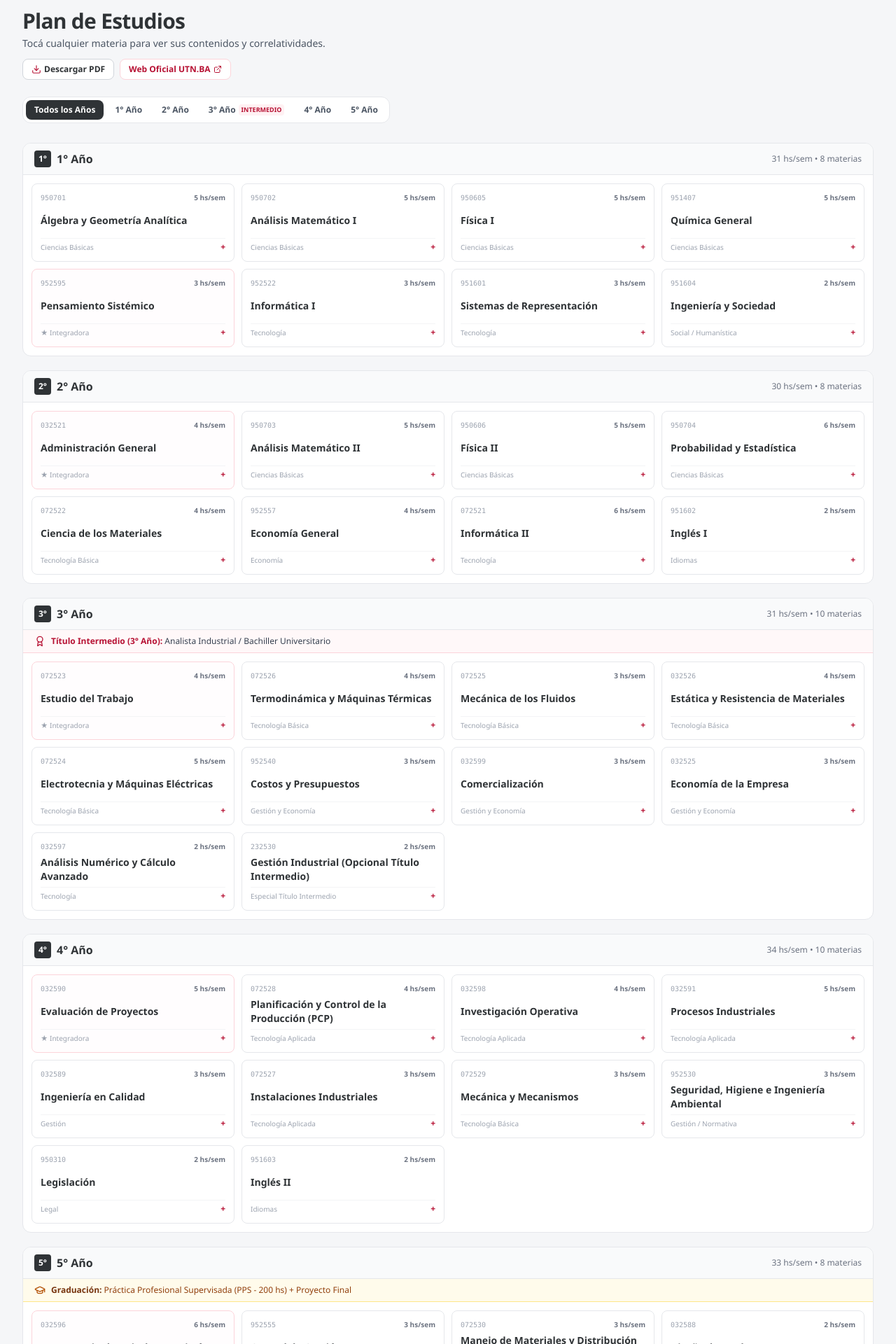
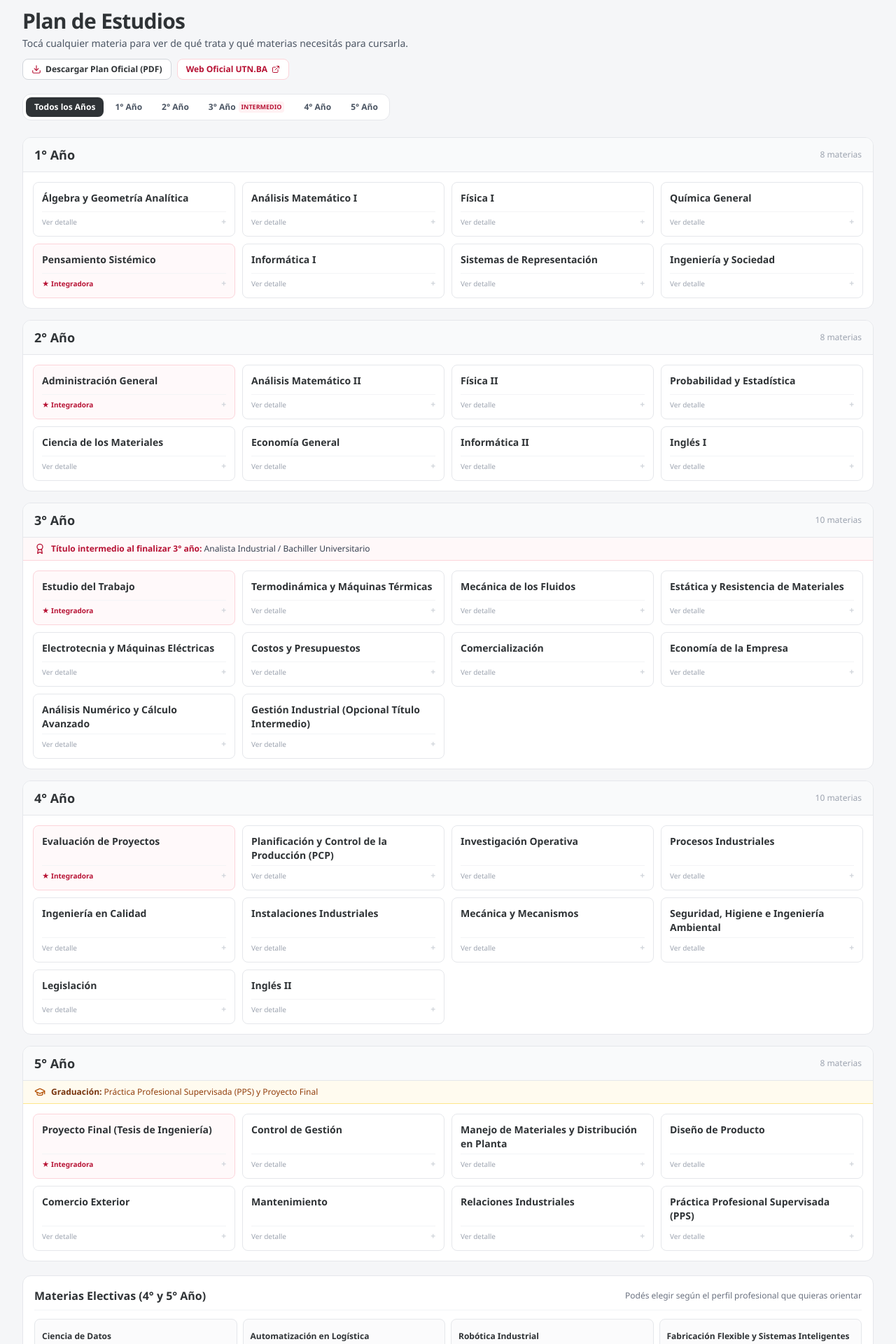
Before and after one commit to manutorres413-tech/ingenieria-industrial-utnba, a React (Vite) app: page / in a window 1280 px wide. Shown: the part 540-2460 px from the top of the page at 70% size. Built offline with nearby package versions, Linux system fonts and the light colour scheme.

Commit message:
Refactor study plan: clean year titles, compact cards focused on subject names, streamlined modal

```diff
--- a/src/App.jsx
+++ b/src/App.jsx
@@ -30,7 +30,7 @@ function App() {
           className="bg-[#2F3336] text-white px-3.5 py-2.5 rounded-full shadow-lg text-xs font-bold flex items-center space-x-1.5 border border-white/20"
         >
           <BookOpen className="w-3.5 h-3.5 text-[#B71234]" />
-          <span>Plan I23</span>
+          <span>Plan</span>
         </a>
         <a
           href="https://frba.utn.edu.ar/ingreso/ingenieria-industrial/"
--- a/src/components/Footer.jsx
+++ b/src/components/Footer.jsx
@@ -114,7 +114,7 @@ export default function Footer() {
                   download
                   className="hover:text-white transition-colors flex items-center space-x-1"
                 >
-                  <span>Descargar Plan I23 (PDF Oficial)</span>
+                  <span>Descargar Plan de Estudios (PDF)</span>
                   <FileText className="w-3 h-3 text-gray-500" />
                 </a>
               </li>
--- a/src/components/Navbar.jsx
+++ b/src/components/Navbar.jsx
@@ -36,10 +36,7 @@ export default function Navbar() {
           {/* Desktop Navigation Links */}
           <nav className="hidden lg:flex items-center space-x-7 text-sm font-medium text-[#2F3336]">
             <a href="#plan-estudios" className="flex items-center space-x-1 hover:text-[#B71234] transition-colors">
-              <span>Plan de Estudios (I23)</span>
-              <span className="bg-[#FFF1F3] text-[#B71234] text-[10px] font-bold px-1.5 py-0.5 rounded-full">
-                Vigente
-              </span>
+              <span>Plan de Estudios</span>
             </a>
             <a href="#perfil" className="hover:text-[#B71234] transition-colors">
               Salida Laboral
@@ -103,7 +100,7 @@ export default function Navbar() {
             onClick={() => setMobileMenuOpen(false)}
             className="block py-2 text-base font-medium text-gray-700 hover:text-[#B71234]"
           >
-            Plan de Estudios Escalonado (I23)
+            Plan de Estudios
           </a>
           <a
             href="#perfil"
--- a/src/components/SteppedStudyPlan.jsx
+++ b/src/components/SteppedStudyPlan.jsx
@@ -11,32 +11,32 @@ export default function SteppedStudyPlan() {
   );
 
   return (
-    <section id="plan-estudios" className="py-10 bg-[#F5F6F8]">
+    <section id="plan-estudios" className="py-8 sm:py-10 bg-[#F5F6F8]">
       <div className="max-w-7xl mx-auto px-4 sm:px-6 lg:px-8">
 
-        {/* Title */}
-        <div className="max-w-3xl mb-6 text-left">
+        {/* Encabezado */}
+        <div className="max-w-3xl mb-5 text-left">
           <h2 className="text-2xl sm:text-3xl font-black text-[#2F3336] tracking-tight">
             Plan de Estudios
           </h2>
           <p className="mt-1 text-xs sm:text-sm text-gray-600">
-            Tocá cualquier materia para ver sus contenidos y correlatividades.
+            Tocá cualquier materia para ver de qué trata y qué materias necesitás para cursarla.
           </p>
 
           <div className="mt-3 flex flex-wrap items-center gap-2 no-print">
             <a
               href="./PLAN_I23_Ingenieria_Industrial_UTNBA.pdf"
               download
-              className="inline-flex items-center space-x-1 px-3 py-1.5 rounded-lg text-xs font-semibold text-[#2F3336] bg-white hover:bg-gray-100 border border-gray-300 shadow-2xs transition-colors"
+              className="inline-flex items-center space-x-1.5 px-3 py-1.5 rounded-lg text-xs font-semibold text-[#2F3336] bg-white hover:bg-gray-100 border border-gray-300 shadow-2xs transition-colors"
             >
               <Download className="w-3.5 h-3.5 text-[#B71234]" />
-              <span>Descargar PDF</span>
+              <span>Descargar Plan Oficial (PDF)</span>
             </a>
             <a
               href="https://frba.utn.edu.ar/ingreso/ingenieria-industrial/"
               target="_blank"
               rel="noopener noreferrer"
-              className="inline-flex items-center space-x-1 px-3 py-1.5 rounded-lg text-xs font-semibold text-[#B71234] bg-white hover:bg-[#FFF1F3] border border-[#FCD4DA] transition-colors"
+              className="inline-flex items-center space-x-1.5 px-3 py-1.5 rounded-lg text-xs font-semibold text-[#B71234] bg-white hover:bg-[#FFF1F3] border border-[#FCD4DA] transition-colors"
             >
               <span>Web Oficial UTN.BA</span>
               <ExternalLink className="w-3 h-3" />
@@ -44,8 +44,8 @@ export default function SteppedStudyPlan() {
           </div>
         </div>
 
-        {/* Year Filter Tabs */}
-        <div className="mb-6 no-print overflow-x-auto pb-1 scrollbar-none">
+        {/* Filtros rápidos por año */}
+        <div className="mb-5 no-print overflow-x-auto pb-1 scrollbar-none">
           <div className="bg-white p-1 rounded-xl border border-gray-200 inline-flex items-center gap-1 min-w-full sm:min-w-0 justify-start sm:justify-center">
             <button
               onClick={() => setSelectedNivel('all')}
@@ -79,53 +79,47 @@ export default function SteppedStudyPlan() {
           </div>
         </div>
 
-        {/* Years & Subjects */}
-        <div className="space-y-5">
+        {/* Cuadrados por Año y Materias */}
+        <div className="space-y-4">
           {filteredPlan.map((level) => (
             <div
               key={level.nivel}
               className="bg-white rounded-xl border border-gray-200 shadow-2xs overflow-hidden"
             >
-              {/* Clean Year Bar */}
-              <div className="px-4 py-2.5 bg-gray-50 border-b border-gray-200 flex items-center justify-between text-left">
-                <div className="flex items-center space-x-2">
-                  <span className="w-6 h-6 rounded bg-[#2F3336] text-white flex items-center justify-center font-bold text-xs">
-                    {level.nivel}°
-                  </span>
-                  <h3 className="text-sm sm:text-base font-bold text-[#2F3336]">
-                    {level.anio}
-                  </h3>
-                </div>
-
-                <div className="text-xs text-gray-500 font-medium">
-                  {level.horasSemanales} hs/sem • {level.materias.length} materias
-                </div>
+              {/* Encabezado del Año: Limpio, sin números duplicados ni badges negros */}
+              <div className="px-4 py-2.5 bg-gray-50/90 border-b border-gray-200 flex items-center justify-between text-left">
+                <h3 className="text-base sm:text-lg font-bold text-[#2F3336]">
+                  {level.anio}
+                </h3>
+                <span className="text-xs text-gray-400 font-medium">
+                  {level.materias.length} materias
+                </span>
               </div>
 
-              {/* Hito 3° Año */}
+              {/* Hito 3° Año (Título Intermedio) */}
               {level.hitoTituloIntermedio && (
                 <div className="bg-[#FFF8F9] border-b border-[#FCD4DA] px-4 py-2 flex items-center space-x-2 text-left text-xs">
                   <Award className="w-4 h-4 text-[#B71234] shrink-0" />
                   <div>
-                    <strong className="text-[#B71234]">Título Intermedio (3° Año):</strong>{' '}
+                    <strong className="text-[#B71234]">Título intermedio al finalizar 3° año:</strong>{' '}
                     <span className="text-gray-700">Analista Industrial / Bachiller Universitario</span>
                   </div>
                 </div>
               )}
 
-              {/* Hito 5° Año */}
+              {/* Hito 5° Año (Graduación) */}
               {level.nivel === 5 && (
-                <div className="bg-amber-50 border-b border-amber-200 px-4 py-2 flex items-center space-x-2 text-left text-xs">
+                <div className="bg-amber-50/80 border-b border-amber-200 px-4 py-2 flex items-center space-x-2 text-left text-xs">
                   <GraduationCap className="w-4 h-4 text-amber-700 shrink-0" />
                   <div>
                     <strong className="text-amber-900">Graduación:</strong>{' '}
-                    <span className="text-amber-800">Práctica Profesional Supervisada (PPS - 200 hs) + Proyecto Final</span>
+                    <span className="text-amber-800">Práctica Profesional Supervisada (PPS) y Proyecto Final</span>
                   </div>
                 </div>
               )}
 
-              {/* CUADRADOS COMPACTOS */}
-              <div className="p-3 grid grid-cols-2 sm:grid-cols-3 md:grid-cols-4 gap-2 sm:gap-2.5">
+              {/* Cuadrícula compacta de materias */}
+              <div className="p-3 sm:p-3.5 grid grid-cols-2 sm:grid-cols-3 md:grid-cols-4 gap-2 sm:gap-2.5">
                 {level.materias.map((mat) => {
                   const isIntegradora = mat.tipo.includes('Integradora');
 
@@ -133,29 +127,29 @@ export default function SteppedStudyPlan() {
                     <button
                       key={mat.codigo}
                       onClick={() => setActiveMateria(mat)}
-                      className={`text-left p-2.5 sm:p-3 rounded-lg border transition-all duration-150 flex flex-col justify-between h-24 sm:h-28 active:scale-98 ${
+                      className={`text-left p-2.5 sm:p-3 rounded-lg border transition-all duration-150 flex flex-col justify-between min-h-[70px] sm:min-h-[78px] active:scale-98 group cursor-pointer ${
                         isIntegradora
-                          ? 'border-[#FCD4DA] bg-[#FFFDFE] hover:border-[#B71234]'
-                          : 'border-gray-200 bg-white hover:border-gray-400 hover:shadow-xs'
+                          ? 'border-[#FCD4DA] bg-[#FFF9FA] hover:border-[#B71234] hover:shadow-xs'
+                          : 'border-gray-200 bg-white hover:border-gray-300 hover:bg-gray-50/70 hover:shadow-xs'
                       }`}
                     >
-                      {/* Top Code & Hours */}
-                      <div className="flex items-center justify-between w-full text-[10px] text-gray-500">
-                        <span className="font-mono text-gray-400">{mat.codigo}</span>
-                        <span className="font-semibold">{mat.horas}</span>
-                      </div>
+                      {/* Nombre de la materia bien visible y legible */}
+                      <span className="text-xs sm:text-sm font-semibold text-[#2F3336] leading-snug group-hover:text-[#B71234] transition-colors">
+                        {mat.nombre}
+                      </span>
 
-                      {/* Subject Name */}
-                      <div className="text-xs sm:text-sm font-bold text-[#2F3336] leading-snug line-clamp-2 my-1">
-                        {mat.nombre}
-                      </div>
-
-                      {/* Bottom Category */}
-                      <div className="flex items-center justify-between w-full pt-1 border-t border-gray-100 text-[10px]">
-                        <span className="truncate text-gray-400">
-                          {isIntegradora ? '★ Integradora' : mat.tipo}
-                        </span>
-                        <span className="text-[#B71234] font-bold text-xs shrink-0 ml-1">
+                      {/* Pie de la tarjeta */}
+                      <div className="flex items-center justify-between w-full pt-1.5 mt-1 border-t border-gray-100 text-[10px]">
+                        {isIntegradora ? (
+                          <span className="font-bold text-[#B71234]">
+                            ★ Integradora
+                          </span>
+                        ) : (
+                          <span className="text-gray-400 truncate">
+                            Ver detalle
+                          </span>
+                        )}
+                        <span className="text-gray-300 group-hover:text-[#B71234] font-bold text-xs shrink-0 ml-1 transition-colors">
                           +
                         </span>
                       </div>
@@ -168,14 +162,14 @@ export default function SteppedStudyPlan() {
           ))}
         </div>
 
-        {/* Electivas */}
-        <div className="mt-6 bg-white rounded-xl border border-gray-200 p-4 text-left">
-          <div className="flex items-center justify-between pb-2 mb-3 border-b border-gray-100">
+        {/* Materias Electivas - Diseño compacto en cuadrados */}
+        <div className="mt-5 bg-white rounded-xl border border-gray-200 p-4 text-left">
+          <div className="flex flex-col sm:flex-row sm:items-center justify-between pb-2 mb-3 border-b border-gray-100 gap-1">
             <h3 className="text-sm sm:text-base font-bold text-[#2F3336]">
-              Materias Electivas
+              Materias Electivas (4° y 5° Año)
             </h3>
             <span className="text-xs text-gray-500">
-              10 hs anuales a elección
+              Podés elegir según el perfil profesional que quieras orientar
             </span>
           </div>
 
@@ -183,14 +177,9 @@ export default function SteppedStudyPlan() {
             {asignaturasElectivas.map((el, i) => (
               <div
                 key={i}
-                className="p-2 bg-gray-50 border border-gray-200 rounded-lg flex flex-col justify-between h-18 text-xs"
+                className="p-2.5 bg-gray-50/70 border border-gray-200 rounded-lg flex items-center min-h-[50px] text-xs font-semibold text-[#2F3336] leading-snug"
               >
-                <div className="font-bold text-[#2F3336] line-clamp-2 leading-tight">
-                  {el.nombre}
-                </div>
-                <div className="text-[10px] text-[#B71234] font-semibold mt-1">
-                  {el.horas}
-                </div>
+                {el.nombre}
               </div>
             ))}
           </div>
@@ -198,7 +187,7 @@ export default function SteppedStudyPlan() {
 
       </div>
 
-      {/* POPUP MODAL PARA DETALLE DE MATERIA */}
+      {/* Modal para ver detalle de la materia */}
       {activeMateria && (
         <div
           className="fixed inset-0 z-50 bg-black/50 backdrop-blur-xs flex items-center justify-center p-4 animate-fade-in"
@@ -208,16 +197,14 @@ export default function SteppedStudyPlan() {
             className="bg-white rounded-2xl max-w-lg w-full p-5 sm:p-6 shadow-2xl border border-gray-200 text-left space-y-4 max-h-[90vh] overflow-y-auto"
             onClick={(e) => e.stopPropagation()}
           >
-            {/* Modal Header */}
+            {/* Cabecera del modal */}
             <div className="flex items-start justify-between gap-3 border-b border-gray-100 pb-3">
               <div>
-                <div className="flex items-center space-x-2 text-xs text-gray-500 mb-1">
-                  <span className="font-mono font-bold bg-gray-100 px-1.5 py-0.5 rounded">
-                    Código {activeMateria.codigo}
+                {activeMateria.tipo.includes('Integradora') && (
+                  <span className="inline-block text-[10px] font-bold text-[#B71234] bg-[#FFF1F3] px-2 py-0.5 rounded-md border border-[#FCD4DA] mb-1.5">
+                    Materia Integradora
                   </span>
-                  <span>• {activeMateria.horas}</span>
-                  <span>• {activeMateria.regimen}</span>
-                </div>
+                )}
                 <h4 className="text-lg sm:text-xl font-bold text-[#2F3336]">
                   {activeMateria.nombre}
                 </h4>
@@ -232,35 +219,43 @@ export default function SteppedStudyPlan() {
               </button>
             </div>
 
-            {/* Description */}
+            {/* Qué se aprende */}
             <div>
               <div className="text-xs font-bold text-gray-500 uppercase tracking-wider mb-1">
-                Contenidos principales
+                De qué trata la materia
               </div>
               <p className="text-sm text-gray-700 leading-relaxed">
                 {activeMateria.descripcion}
               </p>
             </div>
 
-            {/* Correlatividades */}
+            {/* Correlatividades explicadas de forma directa */}
             <div className="space-y-2 pt-2 border-t border-gray-100 text-xs">
               <div className="bg-gray-50 p-3 rounded-lg">
-                <strong className="text-gray-700 block mb-0.5">Para cursar necesitás:</strong>
-                <span className="text-gray-600">{activeMateria.correlativasCursar}</span>
+                <strong className="text-gray-800 block mb-0.5">Para cursarla necesitás tener:</strong>
+                <span className="text-gray-600">
+                  {activeMateria.correlativasCursar && activeMateria.correlativasCursar !== '-'
+                    ? activeMateria.correlativasCursar
+                    : 'No requiere materias previas (se puede cursar directamente)'}
+                </span>
               </div>
               <div className="bg-gray-50 p-3 rounded-lg">
-                <strong className="text-gray-700 block mb-0.5">Para rendir examen final necesitás:</strong>
-                <span className="text-gray-600">{activeMateria.correlativasRendir}</span>
+                <strong className="text-gray-800 block mb-0.5">Para rendir el examen final necesitás:</strong>
+                <span className="text-gray-600">
+                  {activeMateria.correlativasRendir && activeMateria.correlativasRendir !== '-'
+                    ? activeMateria.correlativasRendir
+                    : 'No requiere finales previos'}
+                </span>
               </div>
             </div>
 
-            {/* Modal Footer */}
+            {/* Pie del modal */}
             <div className="pt-2 flex items-center justify-end">
               <button
                 onClick={() => setActiveMateria(null)}
                 className="px-4 py-2 bg-[#2F3336] hover:bg-black text-white text-xs font-bold rounded-lg transition-colors"
               >
-                Cerrar
+                Entendido
               </button>
             </div>
 
```
Also changed, not shown: PROPOSITO_PROYECTO.txt.
